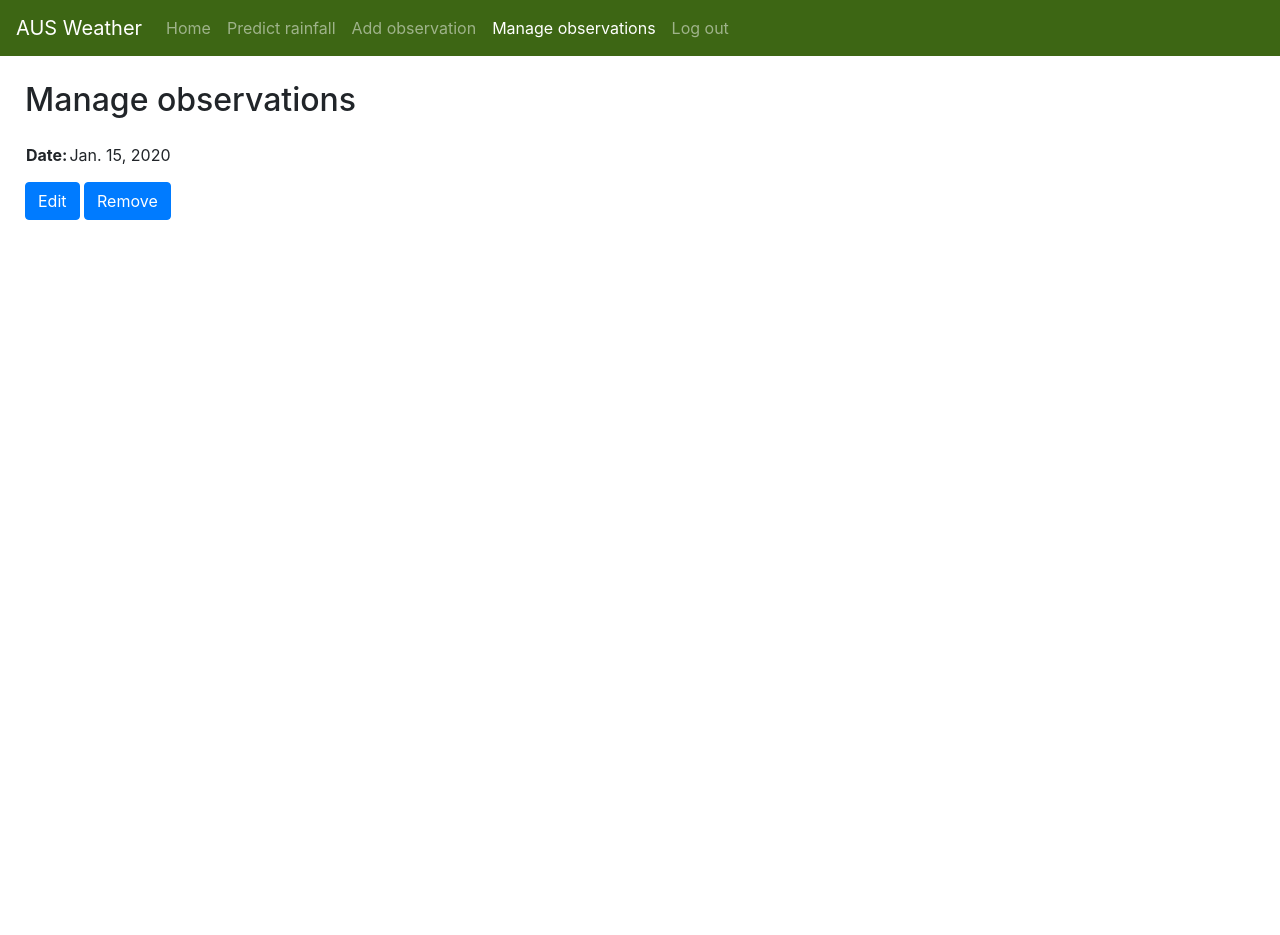
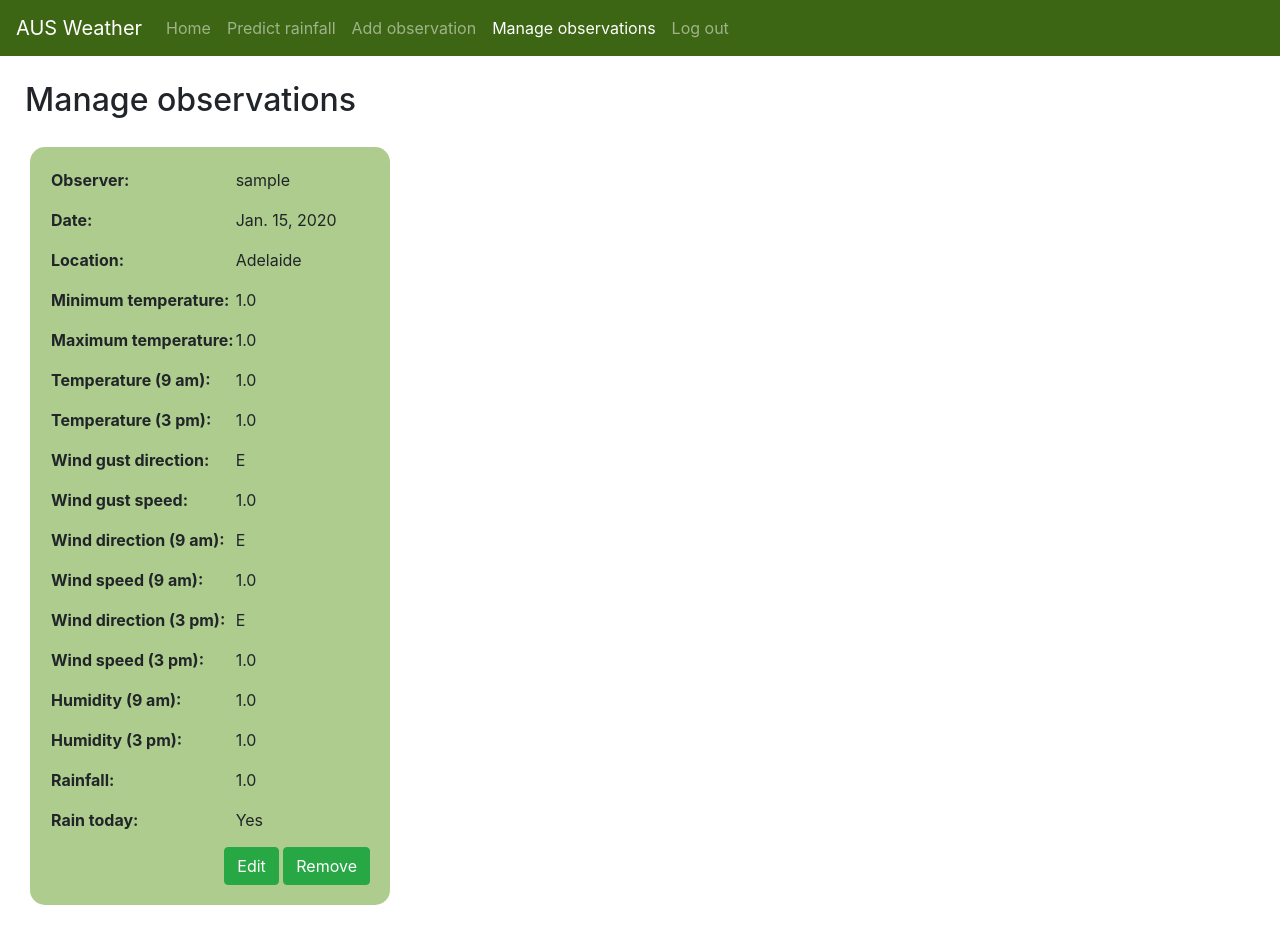
Before and after one commit to dazsoci/mini_project_2, a Django app: page /weather/list_observations/ in a window 1280 px wide. Before the commit the page ends 220 px from the top, so only its background shows below. Run offline with Django 3.2, Linux system fonts and the light colour scheme; a user stored in the database is signed in; tables that the repository leaves empty hold one stand-in row (values such as "Sample post"); some libraries are stand-ins or nearby versions.

Commit message:
Finish observation list and prediction.

```diff
--- a/australian_weather_app/static/australian_weather_app/css/styles.css
+++ b/australian_weather_app/static/australian_weather_app/css/styles.css
@@ -1,7 +1,9 @@
 :root {
     --navbar-bg-color: #3d6614;
     --default-font-color: rgb(31, 53, 9);
-    --default-field-bg-color: #c0ccb3;
+    --default-bg-color: #adcc8d;
+    --result-color: #9fb489;
+    --result-font-color: #4a5242;
 }
 
 .content-container{
@@ -17,7 +19,7 @@ p, label, span{
 }
 
 input {
-    background: var(--default-field-bg-color);
+    background: var(--default-bg-color);
     color: var(--default-font-color)
 }
 
@@ -37,3 +39,40 @@ table td {
     display: flex;
     flex-direction: row;
 }
+
+.observation-list {
+    display: flex;
+    flex-direction: row;
+    align-content: flex-start;
+    flex-wrap: wrap;
+}
+
+.observation-list-item {
+    margin: 5px;
+    padding: 20px;
+    background: var(--default-bg-color);
+    border-radius: 15px;
+    min-width: 360px;
+    max-width: 360px;
+}
+
+.result-container{
+    margin: 5px;
+    padding: 20px;
+    background: var(--result-color);
+    color: var(--result-font-color);
+    border-radius: 15px;
+    min-width: 360px;
+    max-width: 360px;
+    height: 100px;
+}
+
+.prediction-result-container{
+    display: flex;
+    flex-direction: row;
+    max-width: 360px;
+}
+
+.float-right{
+    float: right;
+}
--- a/australian_weather_app/static/australian_weather_app/js/observations.js
+++ b/australian_weather_app/static/australian_weather_app/js/observations.js
@@ -21,6 +21,7 @@ remove = (id, url) => {
         data: { 'observation_id': id },
         success: () =>{
             alert("Observation successfully deleted.")
+            location.reload();
         }
     });
 }
--- a/australian_weather_app/templates/base.html
+++ b/australian_weather_app/templates/base.html
@@ -17,9 +17,7 @@
 
 <body>
     <nav class="navbar navbar-expand-lg navbar-dark" style="background-color: var(--navbar-bg-color);">
-        <a class="navbar-brand" href="#">
-            <!-- <img src="/docs/4.2/assets/brand/bootstrap-solid.svg" width="30" height="30" class="d-inline-block align-top" alt=""> -->
-            AUS Weather</a>
+        <a class="navbar-brand" href="#">AUS Weather</a>
         <button class="navbar-toggler" type="button" data-toggle="collapse" data-target="#navbarText" aria-controls="navbarText"
             aria-expanded="false" aria-label="Toggle navigation">
             <span class="navbar-toggler-icon"></span>
--- a/australian_weather_app/templates/observations/edit_observation.html
+++ b/australian_weather_app/templates/observations/edit_observation.html
@@ -9,7 +9,7 @@
   <form method="post">
     {% csrf_token %}
     {% include 'observations/observation_fields.html'%}
-    <button class="btn btn-primary" type="submit">Save</button>
+    <button class="btn btn-success" type="submit">Save</button>
   </form>
 </div>
 {% endblock %}
--- a/australian_weather_app/templates/observations/list_observations.html
+++ b/australian_weather_app/templates/observations/list_observations.html
@@ -15,19 +15,17 @@
         delete_url = "{% url 'delete_observation' %}"
     </script>
     {% if observations %}
-    <div class="">
+    <div class="observation-list">
         {% for observation in observations %}
+        <div class="observation-list-item">
+            {% include 'observations/observation_item.html'%}
 
-        <div>
-            <table>
-                <tr>
-                    <th>Date: </th>
-                    <td>{{ observation.date }}</td>
-                </tr>
-
-            </table>
-            <a href={% url 'edit_observation' observation.id %} class='btn btn-primary'>Edit</a>
-            <button class='btn btn-primary' onclick="remove('{{ observation.id }}', delete_url)">Remove</button>
+            {% if observation.observer.id == user.id %}
+            <div class="float-right">
+                <a href={% url 'edit_observation' observation.id %} class='btn btn-success'>Edit</a>
+                <button class='btn btn-success' onclick="remove('{{ observation.id }}', delete_url)">Remove</button>
+            </div>
+            {% endif %}
         </div>
 
         {% endfor %}
--- a/australian_weather_app/templates/observations/observation_fields.html
+++ b/australian_weather_app/templates/observations/observation_fields.html
@@ -1,6 +1,5 @@
 {{ form.non_field_errors }}
 
-<div class="col-md-8">
 <div class="form-row">
     <div class="form-group col-md-6">
         {{ form.date.errors }}
@@ -100,4 +99,3 @@
         {{ form.rain_today }}
     </div>
 </div>
-</div>
--- /dev/null
+++ b/australian_weather_app/templates/observations/observation_item.html
@@ -0,0 +1,75 @@
+<table>
+    <tr>
+        <th>Observer: </th>
+        <td>{{ observation.observer }}</td>
+    </tr>
+    <tr>
+        <th>Date: </th>
+        <td>{{ observation.date }}</td>
+    </tr>
+    <tr>
+        <th>Location: </th>
+        <td>{{ observation.get_location_display }}</td>
+    </tr>
+    <tr>
+        <th>Minimum temperature: </th>
+        <td>{{ observation.min_temp }}</td>
+    </tr>
+    <tr>
+        <th>Maximum temperature: </th>
+        <td>{{ observation.max_temp }}</td>
+    </tr>
+    <tr>
+        <th>Temperature (9 am): </th>
+        <td>{{ observation.temp_9am }}</td>
+    </tr>
+    <tr>
+        <th>Temperature (3 pm): </th>
+        <td>{{ observation.temp_3pm }}</td>
+    </tr>
+    <tr>
+        <th>Wind gust direction: </th>
+        <td>{{ observation.get_wind_gust_dir_display }}</td>
+    </tr>
+    <tr>
+        <th>Wind gust speed: </th>
+        <td>{{ observation.wind_gust_speed }}</td>
+    </tr>
+    <tr>
+        <th>Wind direction (9 am): </th>
+        <td>{{ observation.get_wind_dir_9am_display }}</td>
+    </tr>
+    <tr>
+        <th>Wind speed (9 am): </th>
+        <td>{{ observation.wind_speed_9am }}</td>
+    </tr>
+    <tr>
+        <th>Wind direction (3 pm): </th>
+        <td>{{ observation.get_wind_dir_3pm_display }}</td>
+    </tr>
+    <tr>
+        <th>Wind speed (3 pm): </th>
+        <td>{{ observation.wind_speed_3pm }}</td>
+    </tr>
+    <tr>
+        <th>Humidity (9 am): </th>
+        <td>{{ observation.humidity_9am }}</td>
+    </tr>
+    <tr>
+        <th>Humidity (3 pm): </th>
+        <td>{{ observation.humidity_3pm }}</td>
+    </tr>
+    <tr>
+        <th>Rainfall: </th>
+        <td>{{ observation.rainfall }}</td>
+    </tr>
+    <tr>
+        <th>Rain today: </th>
+        <td>{% if observation.rain_today %}
+            Yes
+            {% else %}
+            No
+            {% endif %}
+        </td>
+    </tr>
+</table>
--- a/australian_weather_app/templates/registration/login.html
+++ b/australian_weather_app/templates/registration/login.html
@@ -11,7 +11,7 @@
     <table>
       {{ form.as_table }}
     </table>
-    <button class="btn btn-primary" type="submit">Login</button>
+    <button class="btn btn-success" type="submit">Login</button>
   </form>
 </div>
 
--- a/australian_weather_app/templates/registration/signup.html
+++ b/australian_weather_app/templates/registration/signup.html
@@ -12,7 +12,7 @@
     <table>
       {{ form.as_table }}
     </table>
-    <button class="btn btn-primary" type="submit">Sign up</button>
+    <button class="btn btn-success" type="submit">Sign up</button>
   </form>
 </div>
 {% endblock %}
--- a/australian_weather_app/views.py
+++ b/australian_weather_app/views.py
@@ -1,4 +1,4 @@
-from django.shortcuts import render, get_list_or_404, get_object_or_404
+from django.shortcuts import render, redirect, get_list_or_404, get_object_or_404
 from django.http import HttpResponse, HttpResponseRedirect
 from django.contrib.auth.forms import UserCreationForm
 from django.contrib.auth.decorators import login_required
@@ -15,16 +15,22 @@ import pickle
 import os
 
 # User management
+
+
 class SignUp(generic.CreateView):
     form_class = UserCreationForm
     success_url = reverse_lazy('login')
     template_name = 'registration/signup.html'
 
 # Home
+
+
 def home(request):
     return render(request, 'home.html')
 
 # Observation management
+
+
 @login_required(login_url=reverse_lazy('login'))
 def add_observation(request):
     if request.method == 'POST':
@@ -60,7 +66,8 @@ def edit_observation(request, observation_id):
     if request.method == 'POST':
         form = ObservationForm(request.POST)
         if form.is_valid():
-            observation_to_be_updated = Observation.objects.get(id=observation_id)
+            observation_to_be_updated = Observation.objects.get(
+                id=observation_id)
             new_observation = form.save(commit=False)
 
             for attr, value in new_observation.__dict__.items():
@@ -99,18 +106,21 @@ def get_season(d):
         return 3
 
 # Prediction
+
+
 @login_required(login_url=reverse_lazy('login'))
 def predict_rainfall(request):
     if request.method == 'POST':
         form = ObservationForm(request.POST)
         if form.is_valid():
             observation = form.save(commit=False)
+            observation.observer = request.user
 
             file_path_base = os.path.join(
                 os.path.dirname(__file__), 'ml_files')
             ml_model = load(os.path.join(file_path_base, 'ml_model.joblib'))
 
-            observation = {
+            transformed_observation = {
                 'Date': observation.date,
                 'Location': observation.location,
                 'MinTemp': observation.min_temp,
@@ -129,10 +139,8 @@ def predict_rainfall(request):
                 'RainToday': observation.rain_today
             }
 
-            observation['Season'] = get_season(observation['Date'])
-            del observation['Date']
-
-            df = pd.DataFrame(data=observation, index=[0])
+            transformed_observation['Season'] = get_season(transformed_observation['Date'])
+            df = pd.DataFrame(data=transformed_observation, index=[0])
             df['RainToday'].replace({False: 0, True: 1}, inplace=True)
 
             ordered_df = df[['Season', 'Location', 'WindGustDir',
@@ -142,15 +150,17 @@ def predict_rainfall(request):
                              'Temp9am', 'WindGustSpeed', 'WindSpeed3pm',
                              'WindSpeed9am']].values
 
-            print(ordered_df)
+            prediction = ml_model.predict(ordered_df)
 
-            prediction = ml_model.predict(ordered_df)
-            return HttpResponse(prediction)
-            # return render(request, '/prediction/result.html/')
+            context = {
+                'observation': observation,
+                'result': prediction
+            }
+            return render(request, "prediction/result.html", context)
     elif request.method == "GET":
         form = ObservationForm()
 
-    context = {
-        'form': form
-    }
-    return render(request, 'prediction/predict_rainfall.html', context)
+        context = {
+            'form': form
+        }
+        return render(request, 'prediction/predict_rainfall.html', context)
```
Also changed, not shown: australian_weather_app/templates/observations/add_observation.html (+6 -2 lines), australian_weather_app/templates/prediction/predict_rainfall.html (+6 -2 lines), australian_weather_app/templates/prediction/result.html (added, +21 -0 lines). Lines whose indentation alone changed are shown as unchanged.
